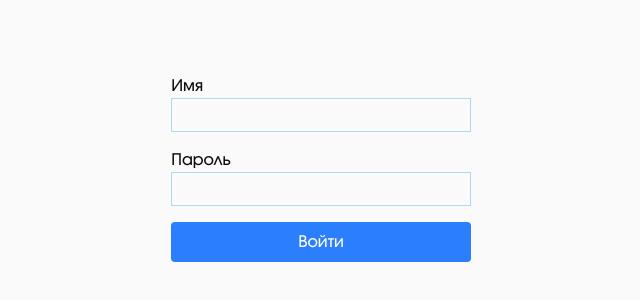
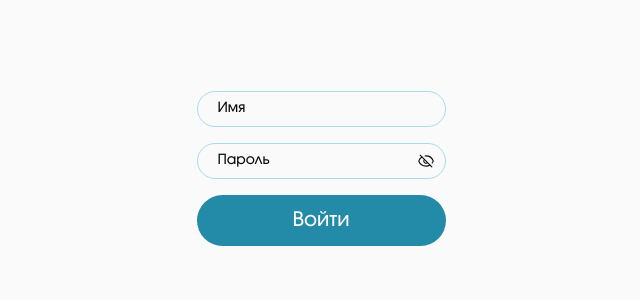
Before and after one commit to quinx-it/learnizy-frontend, a Next.js app: page /login in a window 1280 px wide. Shown: the part 232-532 px from the top of the page, without its empty margins (319-959 px from the left). Built offline with nearby package versions, Linux system fonts and the light colour scheme.

Commit message:
fix: auth form and store fixes with cycle

```diff
--- a/src/shared/components/auth-form/auth-form.tsx
+++ b/src/shared/components/auth-form/auth-form.tsx
@@ -6,6 +6,9 @@ import { yupResolver } from '@hookform/resolvers/yup';
 import { AuthFormValues, formSchema } from './validation';
 import { useLoginMutation } from '@/api/endpoints/auth';
 import { Spinner } from '@/shared/ui/spinner';
+import { Input } from '@ui/input';
+import { PasswordInput } from '@/shared/ui/passwordInput'; // Путь может отличаться
+import { Button } from '@ui/button';
 
 const AuthForm = () => {
   const [login, { isLoading, error }] = useLoginMutation();
@@ -31,32 +34,20 @@ const AuthForm = () => {
 
   return (
     <form onSubmit={handleSubmit(onSubmit)} className="mx-auto flex max-w-sm flex-col gap-4">
-      <div>
-        <label htmlFor="name">Имя</label>
-        <input id="name" type="text" {...register('name')} className="w-full border px-2 py-1" />
-        {errors.name && <p className="text-sm text-red-500">{errors.name.message}</p>}
-      </div>
+      <Input id="name" placeholder="Имя" {...register('name')} error={errors.name?.message} />
 
-      <div>
-        <label htmlFor="password">Пароль</label>
-        <input
-          id="password"
-          type="password"
-          {...register('password')}
-          className="w-full border px-2 py-1"
-        />
-        {errors.password && <p className="text-sm text-red-500">{errors.password.message}</p>}
-      </div>
+      <PasswordInput
+        id="password"
+        placeholder="Пароль"
+        {...register('password')}
+        error={errors.password?.message}
+      />
 
       {error && <p className="text-sm text-red-600">Ошибка входа. Проверьте логин и пароль.</p>}
 
-      <button
-        type="submit"
-        disabled={isLoading}
-        className="rounded bg-blue-500 px-4 py-2 text-white disabled:opacity-50"
-      >
+      <Button type="submit" disabled={isLoading} className="rounded-full">
         {isLoading ? <Spinner /> : 'Войти'}
-      </button>
+      </Button>
     </form>
   );
 };
--- a/src/store/slices/auth/slice.ts
+++ b/src/store/slices/auth/slice.ts
@@ -1,7 +1,7 @@
 import { createSlice, PayloadAction } from '@reduxjs/toolkit'
 import { decodeToken } from '@shared/lib/utils'
 import { AuthState, DecodedToken } from './types'
-import { persistor } from '../../store'
+// import { persistor } from '../../store'
 
 const initialState: AuthState = {
   accessToken: null,
@@ -24,7 +24,7 @@ export const authSlice = createSlice({
       }
     },
     logout: () => {
-      persistor.purge()
+      // persistor.purge()
       return initialState
     },
   },
--- a/src/store/store.ts
+++ b/src/store/store.ts
@@ -2,9 +2,11 @@ import { combineReducers, configureStore } from '@reduxjs/toolkit';
 import { persistStore, persistReducer } from 'redux-persist';
 import authReducer from './slices/auth/slice';
 import { authPersistConfig } from './persistConfig';
+import { api } from '@/api/api';
 
 const rootReducer = combineReducers({
   auth: persistReducer(authPersistConfig, authReducer),
+  [api.reducerPath]: api.reducer,
 });
 
 const persistedReducer = rootReducer;
@@ -15,7 +17,7 @@ export const makeStore = () =>
     middleware: (getDefaultMiddleware) =>
       getDefaultMiddleware({
         serializableCheck: false,
-      }),
+      }).concat(api.middleware),
   });
 
 export const store = makeStore();
```
Also changed, not shown: 1 other file (tests, documents, lock files or other folders).
